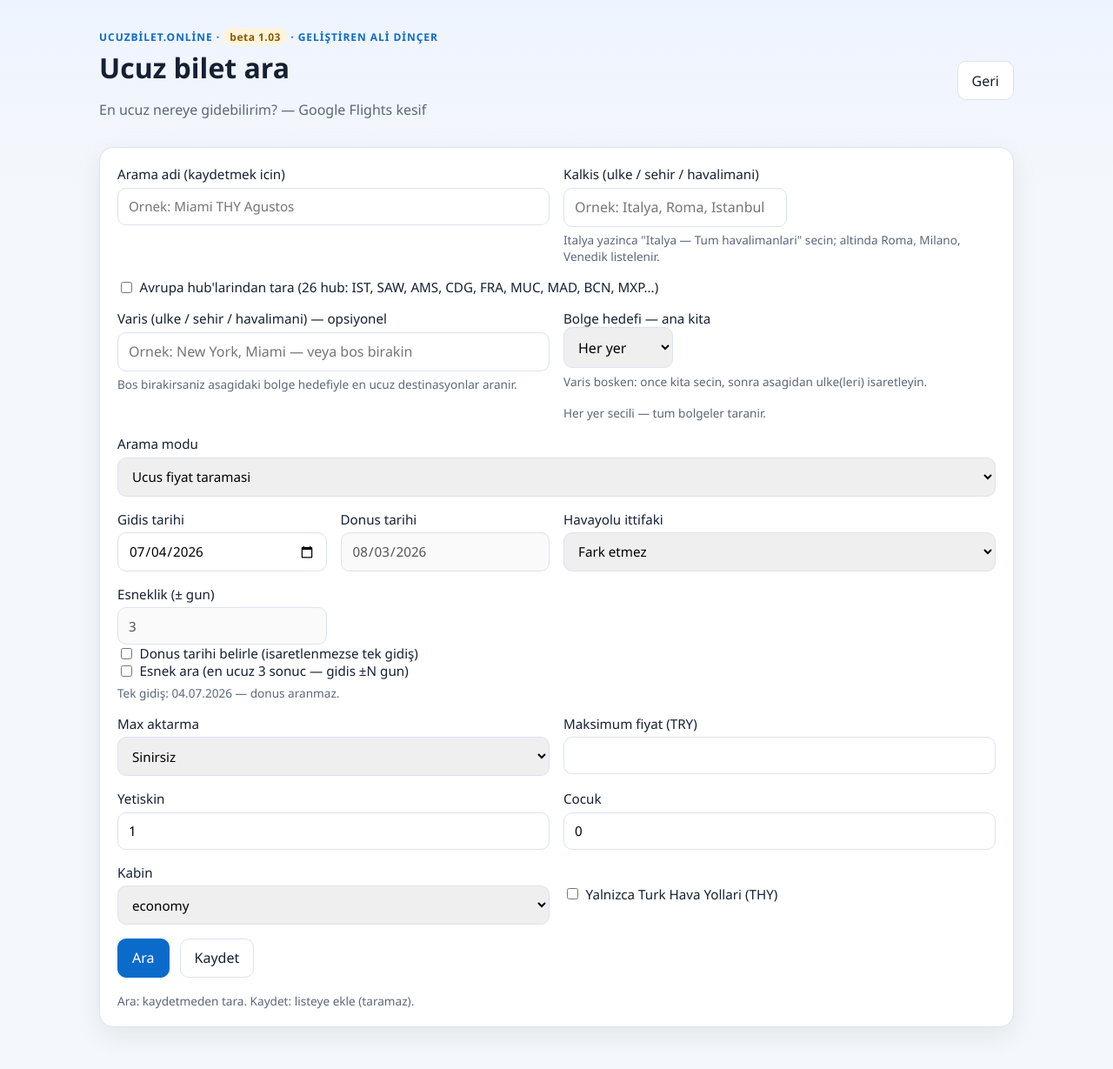
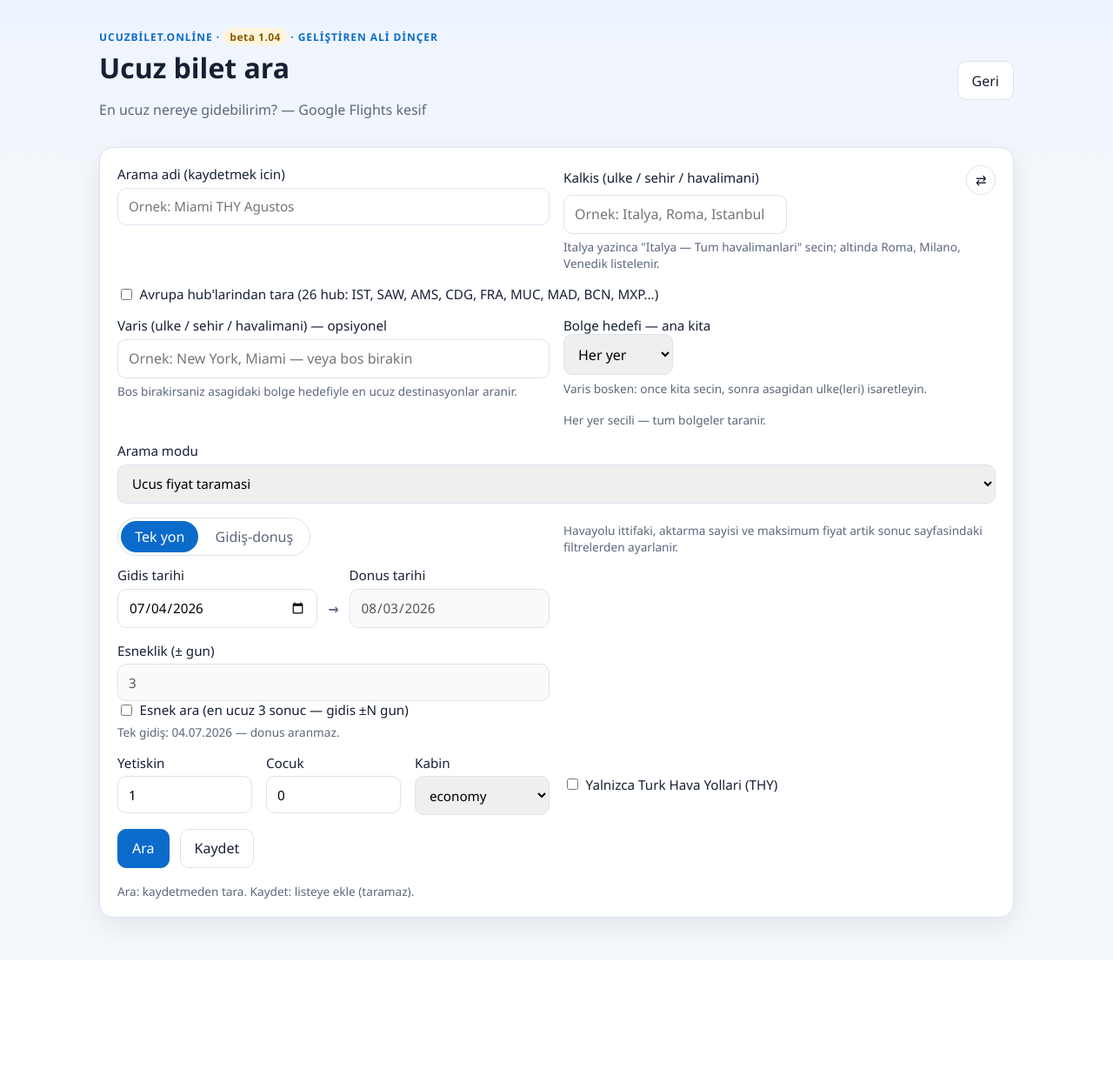
Before and after one commit to alid67-git/ucuzbilet.online, a FastAPI app: page /search in a window 1280 px wide. Shown: the whole page at 87% size. After the commit the page ends 1084 px from the top, so only its background shows below. Run offline with FastAPI, Linux system fonts and the light colour scheme.

Commit message:
Sonuc sayfasina istemci taraflı filtre paneli, form facelift; beta 1.04
- ExploreOffer'a stops_count/duration_minutes eklendi (google_batch ve
  google_explore bu alanlari dolduruyor).
- detail.html: teklifler ulkeye gore gruplaniyor (Trip.com tarzi), yeni
  bir filtre cubugu (Skyscanner tarzi: aktarma/havayolu/ulke/fiyat/sure)
  sonuc sayfasinda istemci tarafinda calisiyor (results-filter.js, yeni
  dosya) — yeniden tarama gerekmiyor.
- form.html: kalkis/varis swap butonu, tek yon/gidiş-donuş pill-tab,
  tarih satiri gruplama; havayolu ittifaki, max aktarma ve maksimum
  fiyat alanlari formdan kaldirildi (artik sonuc sayfasinda filtre).
  Hub taramasi ve "Yalnizca THY" mantigina dokunulmadi.

```diff
--- a/app/models.py
+++ b/app/models.py
@@ -183,7 +183,9 @@ class ExploreOffer(BaseModel):
     departure_date: str | None = None
     return_date: str | None = None
     duration: str | None = None
+    duration_minutes: int | None = None
     stops: str | None = None
+    stops_count: int | None = None
     airline: str | None = None
     summary: str | None = None
     booking_url: str | None = None
--- a/app/version.py
+++ b/app/version.py
@@ -1,3 +1,3 @@
 APP_VERSION = "0.4.0"
 BETA_MAJOR = 1
-BETA_BUILD = 3
+BETA_BUILD = 4
--- a/scraper/google_batch.py
+++ b/scraper/google_batch.py
@@ -142,7 +142,9 @@ def _search_sync(
             departure_date=dep_text,
             return_date=ret_text,
             duration=f"{total_minutes // 60} sa {total_minutes % 60} dk",
+            duration_minutes=total_minutes,
             stops="Direkt" if stops_count == 0 else f"{stops_count} aktarma",
+            stops_count=stops_count,
             airline=", ".join(best.airlines[:2]) if best.airlines else None,
             summary=f"{origin_code} → {dest_code}",
             booking_url=query.url(),
--- a/web/static/style.css
+++ b/web/static/style.css
@@ -446,3 +446,148 @@ input, select {
 .broken-row:last-child {
   border-bottom: 0;
 }
+
+/* --- Arama formu facelift --- */
+.place-field-head {
+  display: flex;
+  align-items: center;
+  justify-content: space-between;
+  gap: 0.5rem;
+}
+
+.swap-button {
+  flex-shrink: 0;
+  border-radius: 999px;
+  width: 2.1rem;
+  height: 2.1rem;
+  padding: 0;
+  display: inline-flex;
+  align-items: center;
+  justify-content: center;
+  font-size: 1.05rem;
+  line-height: 1;
+}
+
+.visually-hidden {
+  position: absolute;
+  width: 1px;
+  height: 1px;
+  padding: 0;
+  margin: -1px;
+  overflow: hidden;
+  clip: rect(0, 0, 0, 0);
+  white-space: nowrap;
+  border: 0;
+}
+
+.trip-type-tabs {
+  display: inline-flex;
+  border: 1px solid var(--border);
+  border-radius: 999px;
+  padding: 0.2rem;
+  gap: 0.2rem;
+  margin-bottom: 0.75rem;
+}
+
+.trip-type-tab {
+  border: 0;
+  background: transparent;
+  border-radius: 999px;
+  padding: 0.45rem 1rem;
+  cursor: pointer;
+  font: inherit;
+  color: var(--muted);
+}
+
+.trip-type-tab.active {
+  background: var(--primary);
+  color: white;
+}
+
+.date-range-row {
+  display: flex;
+  align-items: flex-end;
+  gap: 0.75rem;
+  margin-bottom: 1rem;
+}
+
+.date-range-row label {
+  flex: 1;
+}
+
+.date-arrow {
+  color: var(--muted);
+  font-weight: 600;
+  padding-bottom: 0.65rem;
+}
+
+.form-grid.nested.cols-3 {
+  grid-template-columns: repeat(3, minmax(0, 1fr));
+}
+
+@media (max-width: 720px) {
+  .date-range-row { flex-direction: column; align-items: stretch; }
+  .date-arrow { display: none; }
+  .form-grid.nested.cols-3 { grid-template-columns: 1fr; }
+}
+
+/* --- Sonuc sayfasi filtreleri --- */
+.filters-panel {
+  display: flex;
+  flex-wrap: wrap;
+  gap: 1.25rem;
+  padding: 1rem;
+  margin-bottom: 1rem;
+  border: 1px solid var(--border);
+  border-radius: 12px;
+  background: #fafcff;
+}
+
+.filter-group {
+  display: flex;
+  flex-direction: column;
+  gap: 0.4rem;
+  min-width: 160px;
+}
+
+.filter-label {
+  font-size: 0.82rem;
+  font-weight: 600;
+  color: var(--muted);
+}
+
+.filter-chip-row {
+  display: flex;
+  flex-wrap: wrap;
+  gap: 0.4rem;
+  max-width: 320px;
+}
+
+.filter-chip {
+  display: inline-flex;
+  align-items: center;
+  gap: 0.35rem;
+  padding: 0.3rem 0.6rem;
+  border: 1px solid var(--border);
+  border-radius: 999px;
+  background: white;
+  font-size: 0.85rem;
+  cursor: pointer;
+}
+
+.filter-range {
+  width: 100%;
+}
+
+.country-group {
+  margin-top: 1.25rem;
+}
+
+.country-group:first-of-type {
+  margin-top: 0;
+}
+
+.country-group-title {
+  font-size: 1rem;
+  margin-bottom: 0.5rem;
+}
--- a/web/templates/form.html
+++ b/web/templates/form.html
@@ -46,7 +46,10 @@
 
 
       <div class="place-field full" id="origin-field">
+        <div class="place-field-head">
           <label for="origin-input">Kalkis (ulke / sehir / havalimani)</label>
+          <button type="button" class="swap-button" id="swap-places" title="Kalkis ve varisi yer degistir" aria-label="Kalkis ve varisi yer degistir">⇄</button>
+        </div>
         <input type="text" id="origin-input" autocomplete="off" placeholder="Ornek: Italya, Roma, Istanbul"
           value="{{ search.origin_label if search else '' }}">
         <input type="hidden" name="origin_place_id" id="origin-place-id" value="{{ search.origin_place_id if search else '' }}">
@@ -109,29 +112,32 @@
       {% set trip_dep = search.date_from if search and search.date_from else (search.departure_date if search and search.departure_date else today) %}
 
       <div id="trip-date-panel" class="mode-panel full">
-        <div class="form-grid nested">
+        <div class="trip-type-tabs" id="trip-type-tabs" role="tablist">
+          <button type="button" class="trip-type-tab" id="tab-one-way" data-return="0">Tek yon</button>
+          <button type="button" class="trip-type-tab" id="tab-round-trip" data-return="1">Gidiş-donuş</button>
+        </div>
+        <input type="checkbox" name="use_return_date" id="use-return-date" class="visually-hidden" {% if has_return %}checked{% endif %}>
+
+        <div class="date-range-row">
           <label>
             Gidis tarihi
             <input type="date" name="date_from" id="trip-departure" value="{{ trip_dep }}">
           </label>
+          <span class="date-arrow">→</span>
           <label id="return-date-field">
             Donus tarihi
             <input type="date" name="date_to" id="trip-return"
               value="{{ search.date_to if search and search.date_to else default_range_end }}"
               {% if not has_return %}disabled{% endif %}>
           </label>
+        </div>
         <label id="flexibility-days-field">
           Esneklik (± gun)
           <input type="number" min="1" max="14" name="flexibility_days" id="flexibility-days"
             value="{{ search.flexibility_days if search and search.flexibility_days else 3 }}"
             {% if not search or not search.flexible_departure_in_range %}disabled{% endif %}>
         </label>
-        </div>
         <input type="hidden" name="trip_days" id="trip-days" value="{{ search.trip_days if search else 5 }}">
-        <label class="checkbox">
-          <input type="checkbox" name="use_return_date" id="use-return-date" {% if has_return %}checked{% endif %}>
-          Donus tarihi belirle (isaretlenmezse tek gidiş)
-        </label>
         <label class="checkbox">
           <input type="checkbox" name="flexible_search" id="flexible-search"
             {% if search and search.flexible_departure_in_range %}checked{% endif %}>
@@ -142,89 +148,28 @@
 
 
 
-      <label id="alliance-field">
-        Havayolu ittifaki
-        <select name="alliance">
+      <p class="hint full">Havayolu ittifaki, aktarma sayisi ve maksimum fiyat artik sonuc sayfasindaki filtrelerden ayarlanir.</p>
 
-          <option value="any" {% if not search or search.alliance.value == 'any' %}selected{% endif %}>Fark etmez</option>
-
-          <option value="STAR_ALLIANCE" {% if search and search.alliance.value == 'STAR_ALLIANCE' %}selected{% endif %}>Star Alliance</option>
-
-          <option value="ONEWORLD" {% if search and search.alliance.value == 'ONEWORLD' %}selected{% endif %}>Oneworld</option>
-
-          <option value="SKYTEAM" {% if search and search.alliance.value == 'SKYTEAM' %}selected{% endif %}>SkyTeam</option>
-
-        </select>
-
+      <div class="full form-grid nested cols-3">
+        <label>
+          Yetiskin
+          <input type="number" min="1" max="9" name="adults" value="{{ search.adults if search else 1 }}">
         </label>
 
-
+        <label>
+          Cocuk
+          <input type="number" min="0" max="9" name="children" value="{{ search.children if search else 0 }}">
+        </label>
 
         <label>
-
-        Max aktarma
-
-        <select name="max_stops">
-
-          <option value="" {% if not search or search.max_stops is none %}selected{% endif %}>Sinirsiz</option>
-
-          <option value="0" {% if search and search.max_stops == 0 %}selected{% endif %}>0 (direkt)</option>
-
-          <option value="1" {% if search and search.max_stops == 1 %}selected{% endif %}>En fazla 1</option>
-
-          <option value="2" {% if search and search.max_stops == 2 %}selected{% endif %}>En fazla 2</option>
-
+          Kabin
+          <select name="cabin_class">
+            {% for cabin in ['economy', 'premium-economy', 'business', 'first'] %}
+            <option value="{{ cabin }}" {% if search and search.cabin_class == cabin %}selected{% elif not search and cabin == 'economy' %}selected{% endif %}>{{ cabin }}</option>
+            {% endfor %}
           </select>
-
         </label>
-
-
-
-      <label>
-
-        Maksimum fiyat (TRY)
-
-        <input type="number" min="0" name="max_price" value="{{ search.max_price if search and search.max_price else '' }}">
-
-      </label>
-
-
-
-      <label>
-
-        Yetiskin
-
-        <input type="number" min="1" max="9" name="adults" value="{{ search.adults if search else 1 }}">
-
-      </label>
-
-
-
-      <label>
-
-        Cocuk
-
-        <input type="number" min="0" max="9" name="children" value="{{ search.children if search else 0 }}">
-
-      </label>
-
-
-
-      <label>
-
-        Kabin
-
-        <select name="cabin_class">
-
-          {% for cabin in ['economy', 'premium-economy', 'business', 'first'] %}
-
-          <option value="{{ cabin }}" {% if search and search.cabin_class == cabin %}selected{% elif not search and cabin == 'economy' %}selected{% endif %}>{{ cabin }}</option>
-
-          {% endfor %}
-
-        </select>
-
-      </label>
+      </div>
 
 
 
```
Also changed, not shown: scraper/google_explore.py (+23 -0 lines), web/static/explore-form.js (+52 -0 lines), web/static/results-filter.js (added, +165 -0 lines), web/templates/detail.html (+43 -3 lines). Lines whose indentation alone changed are shown as unchanged.
